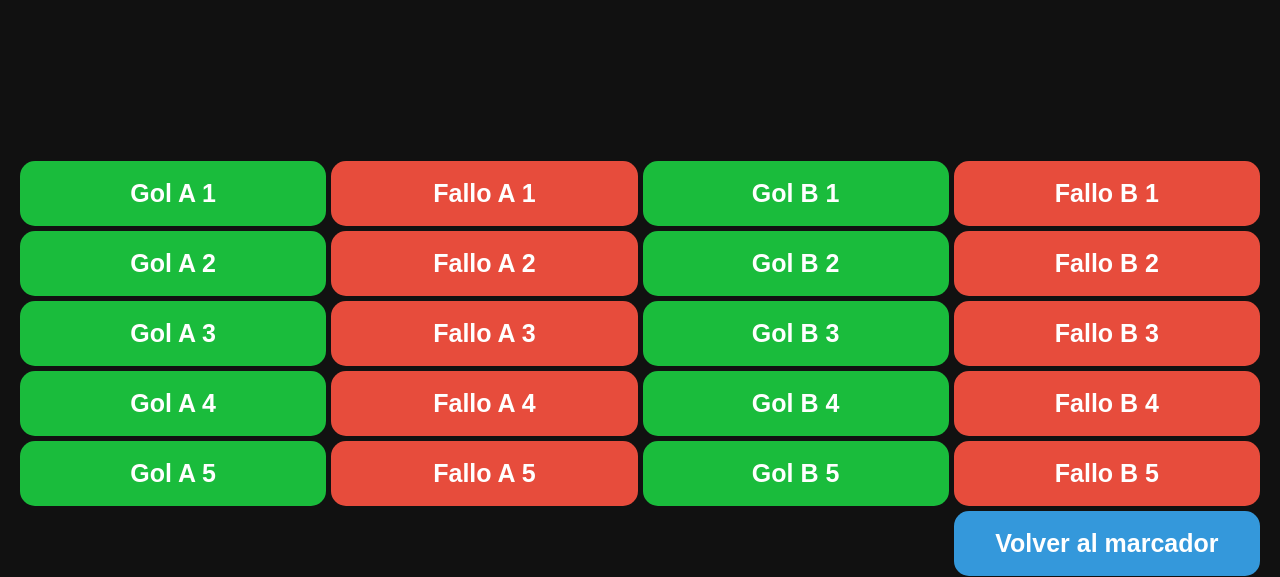
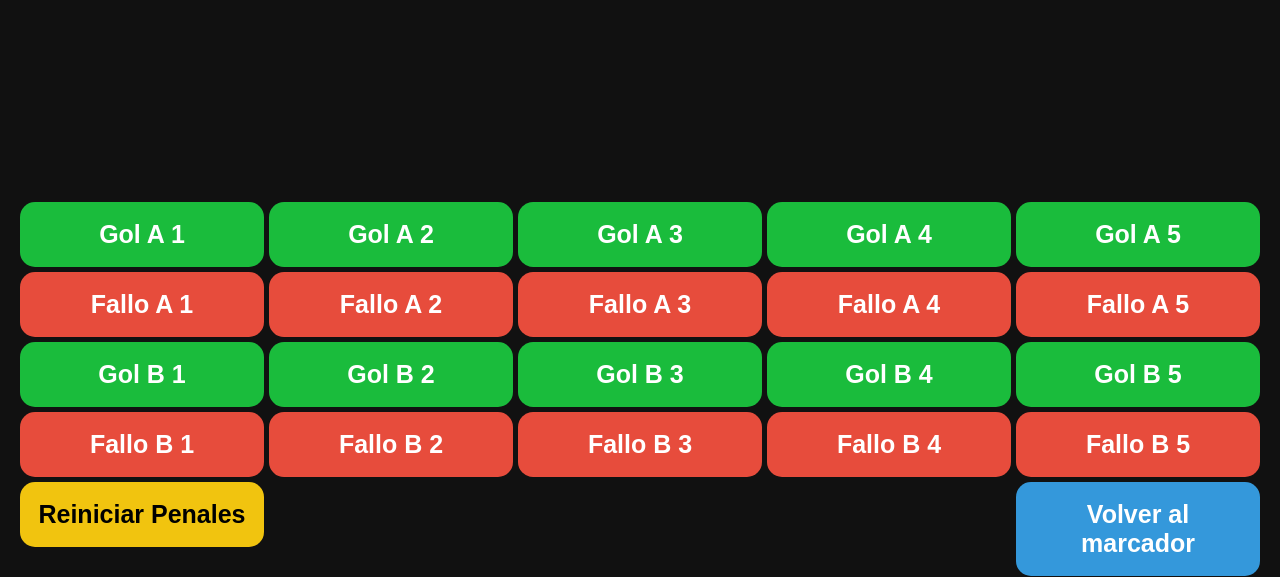
Before and after one commit to c4pit4nvodk4/Scoreboard, a plain HTML site: page index.html in a window 1280 px wide. Both pictures are taken after a click on the button "Penales". Shown: the part 223-800 px from the top of the page. Drawn offline with Linux system fonts and the light colour scheme.

Commit message:
Update index.html

```diff
--- a/index.html
+++ b/index.html
@@ -51,13 +51,28 @@ body{
 .separator{font-size:48px;font-weight:bold}
 .clock,.score{font-size:52px;font-weight:bold}
 
-/* ===== ANIMACIÓN GOL ===== */
-@keyframes goalPop{
-    0%{transform:scale(1)}
-    50%{transform:scale(1.4);color:#00ff99}
-    100%{transform:scale(1)}
+/* ===== ANIMACIÓN GOL (ZOOM + COLOR) ===== */
+@keyframes goalPop {
+    0% { transform: scale(1); color: white; }
+    30% { transform: scale(1.8); color: #00ff99; text-shadow: 0 0 20px #00ff99; }
+    100% { transform: scale(1); color: white; }
 }
-.goal-animate{animation:goalPop .4s ease}
+
+.goal-animate {
+    display: inline-block; /* Necesario para que el transform funcione correctamente */
+    animation: goalPop 0.6s cubic-bezier(0.175, 0.885, 0.32, 1.275);
+}
+
+/* ===== ANIMACIÓN CÍRCULOS PENALES ===== */
+@keyframes penaltyPop {
+    0% { transform: scale(1); }
+    50% { transform: scale(1.5); box-shadow: 0 0 15px white; }
+    100% { transform: scale(1); }
+}
+
+.penalty-animate {
+    animation: penaltyPop 0.4s cubic-bezier(0.175, 0.885, 0.32, 1.275);
+}
 
 /* ===== TIEMPOS ===== */
 .time-box{
@@ -257,33 +272,38 @@ button img{
 
 <div class="control-section">
 <button class="green" onclick="penalty('A',0,'goal')">Gol A 1</button>
-<button class="green" onclick="penalty('A',1,'goal')">Gol A 2</button>
-<button class="green" onclick="penalty('A',2,'goal')">Gol A 3</button>
-<button class="green" onclick="penalty('A',3,'goal')">Gol A 4</button>
-<button class="green" onclick="penalty('A',4,'goal')">Gol A 5</button>
+<button class="red" onclick="penalty('A',0,'miss')">Fallo A 1</button>
+<button class="green" onclick="penalty('B',0,'goal')">Gol B 1</button>
+<button class="red" onclick="penalty('B',0,'miss')">Fallo B 1</button>
+<button class="yellow" onclick="initCircles()">Reiniciar Penales</button>
 </div>
 
 <div class="control-section">
-<button class="red" onclick="penalty('A',0,'miss')">Fallo A 1</button>
+<button class="green" onclick="penalty('A',1,'goal')">Gol A 2</button>
 <button class="red" onclick="penalty('A',1,'miss')">Fallo A 2</button>
-<button class="red" onclick="penalty('A',2,'miss')">Fallo A 3</button>
-<button class="red" onclick="penalty('A',3,'miss')">Fallo A 4</button>
-<button class="red" onclick="penalty('A',4,'miss')">Fallo A 5</button>
+<button class="green" onclick="penalty('B',1,'goal')">Gol B 2</button>
+<button class="red" onclick="penalty('B',1,'miss')">Fallo B 2</button>
+
 </div>
 
 <div class="control-section">
-<button class="green" onclick="penalty('B',0,'goal')">Gol B 1</button>
-<button class="green" onclick="penalty('B',1,'goal')">Gol B 2</button>
+<button class="green" onclick="penalty('A',2,'goal')">Gol A 3</button>
+<button class="red" onclick="penalty('A',2,'miss')">Fallo A 3</button>
 <button class="green" onclick="penalty('B',2,'goal')">Gol B 3</button>
-<button class="green" onclick="penalty('B',3,'goal')">Gol B 4</button>
-<button class="green" onclick="penalty('B',4,'goal')">Gol B 5</button>
+<button class="red" onclick="penalty('B',2,'miss')">Fallo B 3</button>
 </div>
 
 <div class="control-section">
-<button class="red" onclick="penalty('B',0,'miss')">Fallo B 1</button>
-<button class="red" onclick="penalty('B',1,'miss')">Fallo B 2</button>
-<button class="red" onclick="penalty('B',2,'miss')">Fallo B 3</button>
+<button class="green" onclick="penalty('A',3,'goal')">Gol A 4</button>
+<button class="red" onclick="penalty('A',3,'miss')">Fallo A 4</button>
+<button class="green" onclick="penalty('B',3,'goal')">Gol B 4</button>
 <button class="red" onclick="penalty('B',3,'miss')">Fallo B 4</button>
+</div>
+
+<div class="control-section">
+<button class="green" onclick="penalty('A',4,'goal')">Gol A 5</button>
+<button class="red" onclick="penalty('A',4,'miss')">Fallo A 5</button>
+<button class="green" onclick="penalty('B',4,'goal')">Gol B 5</button>
 <button class="red" onclick="penalty('B',4,'miss')">Fallo B 5</button>
 <button class="blue" onclick="backToScoreboard()">Volver al marcador</button>
 </div>
@@ -433,6 +453,24 @@ mainView.classList.remove("hidden");
 controlsPenalties.classList.add("hidden");
 controlsMain.classList.remove("hidden");
 }
+
+function penalty(team, index, type) {
+    let container = (team === "A") ? document.getElementById("circlesA") : document.getElementById("circlesB");
+    let circle = container.children[index];
+
+    if (circle) {
+        // Asignamos el color según el resultado
+        circle.className = "circle " + (type === "goal" ? "green" : "red");
+
+        // Quitamos la animación si ya existía para reiniciarla
+        circle.classList.remove("penalty-animate");
+        void circle.offsetWidth; // Truco de "reflow" para que el navegador reinicie la animación
+
+        // Aplicamos el zoom
+        circle.classList.add("penalty-animate");
+    }
+}
+
 </script>
 
 </body>
```
